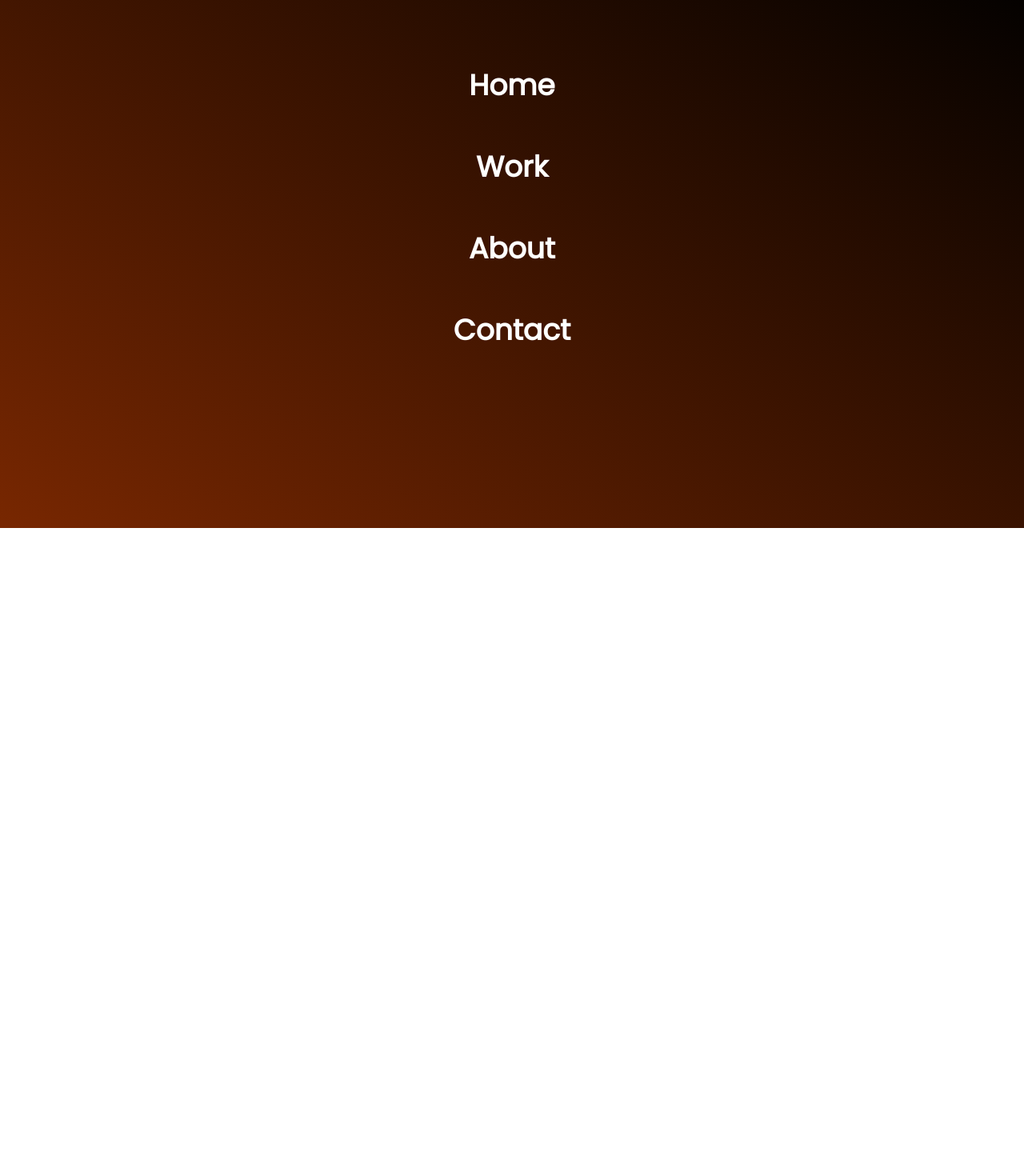
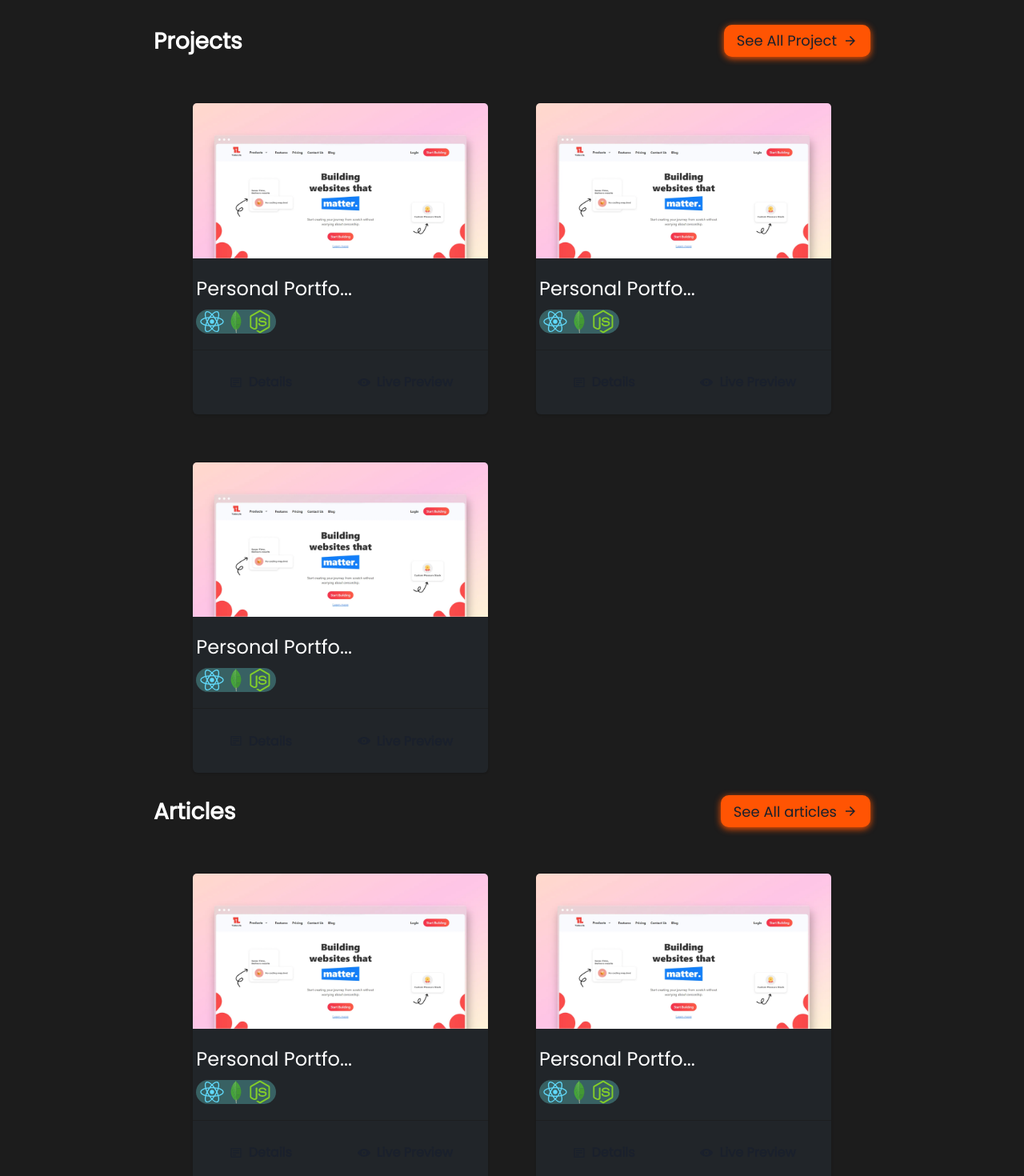
Before and after one commit to novertech411/portfolio-1.1, a React (Create React App) app: page /work in a window 1280 px wide. Shown: the part 140-1610 px from the top of the page at 80% size. Before the commit the page ends 800 px from the top, so only its background shows below. Built offline with nearby package versions, Linux system fonts and the light colour scheme.

Commit message:
work in progress

```diff
--- /dev/null
+++ b/src/components/Cardbar.js
@@ -0,0 +1,45 @@
+import { Button, Card, CardBody, CardFooter, Divider, Flex, Image, Spacer, Stack, Text } from '@chakra-ui/react'
+import React from 'react'
+import express from "../assets/images/express.png"
+import node from "../assets/images/nodejs.svg"
+import mongodb from "../assets/images/mongodb.svg"
+import react from "../assets/images/react.svg"
+import { ViewIcon } from "@chakra-ui/icons";
+import { BiDetail } from "react-icons/bi";
+import projectImage from "../assets/images/project1.webp";
+
+
+export default function Cardbar() {
+  return (
+
+ <Card bg="dark.300" color="white"  maxWidth={{base:'100%'}}  >
+          <Image borderTopRadius="5px" objectFit="cover" src={projectImage} />
+          <CardBody px="1" >
+            <Stack direction={{base:'row' , md:'column'}} p="0px" justifyContent="space-evenly ">
+
+              <Text p="0px" fontSize="2xl"  >Personal Portfo...</Text>
+
+
+              <Flex  justifyContent="center"  width={{base:'100px', md:'100'}}    bg="#386163" borderRadius="20px">
+
+                <Image  Width="30%" src={react} />
+                <Image Width="30%" src={mongodb} />
+                <Image  Width="30%" src={node} />
+
+
+              </Flex>
+            </Stack>
+          </CardBody>
+          <Divider color="dark.100"/>
+          <CardFooter>
+            <Stack direction='row' spacing="14" justifyContent="center" width="100%" px={3}  >
+              <Button   variant="ghost" leftIcon={<BiDetail />}> Details</Button>
+
+              <Button   variant="ghost" leftIcon={<ViewIcon />}>Live Preview</Button>
+            </Stack>
+          </CardFooter>
+        </Card>
+
+
+  )
+}
--- a/src/components/Navbar.js
+++ b/src/components/Navbar.js
@@ -9,12 +9,20 @@ import {
   HStack,
   Circle,
   Stack,
+  Button,
 } from "@chakra-ui/react";
+import { useState } from "react";
 import { NavLink } from "react-router-dom";
-
+import { Input } from '@chakra-ui/react'
 import Hamburger from "./hamburger/Hamburger";
+import "./hamburger/hamburger.css"
 
 export default function Navbar() {
+  const activeLink ="color: brand.100 ";
+  const normalLink = ""
+
+const [isOpen, setIsOpen] = useState('fales')
+
   return (
     <Box>
       <Flex p="30px" px="5%">
@@ -30,20 +38,22 @@ export default function Navbar() {
 
         <Show above="md">
           <HStack spacing={6} mr="40px">
-            <NavLink to="/">
+            <NavLink to="/"    >
               <Text as="b" color="brand.100">
                 Home
               </Text>
             </NavLink>
-            <NavLink to="/work">
-              <Text _hover={{ color: "brand.100" }} as="b" color="WhiteAlpha">
+            <NavLink to="/work"
+
+            >
+              <Text className={(isActive)  => (isActive ? activeLink : normalLink)} as="b" color="WhiteAlpha">
                 Work
               </Text>
             </NavLink>
 
             <NavLink to="/about">
               {" "}
-              <Text _hover={{ color: "brand.100" }} as="b" color="WhiteAlpha">
+              <Text className={(isActive)  => (isActive ? activeLink : normalLink)} as="b" color="WhiteAlpha">
                 About me
               </Text>{" "}
             </NavLink>
@@ -56,16 +66,23 @@ export default function Navbar() {
           </HStack>
         </Show>
         <Show below="md">
-          {" "}
-          <Box pos="fixed" right="10" zIndex={2}>
-            {" "}
-            <Circle p="11" bg="brand.100">
-              {" "}
-              <Hamburger />{" "}
-            </Circle>{" "}
-          </Box>{" "}
+
+          <Box pos="fixed" right="10" zIndex={2}  >
+
+            <Circle p='2' bg="brand.100"    boxShadow="0 7px 29px 0  rgb(255 84 3 / 30%)"  >
+            <div id="menu_button"     >
+      <Input type="checkbox" id="menu_checkbox"/>
+      <label for="menu_checkbox" id="menu_label"   >
+        <div id="menu_text_bar"   ></div>
+      </label>
+
+  </div>
+            </Circle>
+          </Box>
         </Show>
       </Flex>
+
+{isOpen &&
 
       <Flex pos="fixed"  bgGradient='linear( to-bl  , #000000 5% , #782701 )'
       w="100%"
@@ -74,16 +91,21 @@ export default function Navbar() {
       top="0"
       left="0"
       flexDirection="column"
+
+      display="none"
       >
 
         <Stack  textAlign="center" spacing={12}  fontSize="4xl"  margin="auto">
- <NavLink to="/"> <Text as="b" color="white"> Home </Text></NavLink>
- <NavLink to="/"> <Text as="b" color="white"> Work </Text></NavLink>
- <NavLink to="/"> <Text as="b" color="white"> About </Text></NavLink>
- <NavLink to="/"> <Text as="b" color="white"> Contact </Text></NavLink>
+ <NavLink to="/"   onClick={()  => setIsOpen(!isOpen)}> <Text as="b" color="brand.100"> Home </Text></NavLink>
+ <NavLink to="/work"   onClick={()  => setIsOpen(!isOpen)}> <Text as="b" color="white"> Work </Text></NavLink>
+ <NavLink to="/about"  onClick={()  => setIsOpen(!isOpen)}> <Text as="b" color="white"> About </Text></NavLink>
+ <NavLink to="/contact"  onClick={()  => setIsOpen(!isOpen)}> <Text as="b" color="white"> Contact </Text></NavLink>
             </Stack>
       </Flex>
+
+}
     </Box>
   );
 }
 //  boxShadow="0 7px 29px 0  rgb(255 84 3 / 30%)"
+// onClick={()  => setIsOpen(!isOpen)}
--- a/src/components/Projectsection.js
+++ b/src/components/Projectsection.js
@@ -19,6 +19,7 @@ import react from "../assets/images/react.svg"
 import { ViewIcon } from "@chakra-ui/icons";
 import { BiDetail } from "react-icons/bi";
 import projectImage from "../assets/images/project1.webp";
+import Cardbar from "./Cardbar";
 export default function Projectsection() {
   return (
     <Box py="34px" mx="auto" width="90%">
@@ -51,12 +52,12 @@ export default function Projectsection() {
         <Card mx="0.5rem" bg="dark.300" color="white">
           <Image borderTopRadius="5px" objectFit="cover" src={projectImage} />
           <CardBody>
-            <Stack direction='row' p="0px" justifyContent="space-between" >
+            <Stack direction='row' p="0px" gap={4} >
 
               <Text p="0px" fontSize="2xl"  >Personal Portfo...</Text>
 
 
-              <Flex  p="7px" justifyItems="center" bg="#386163" borderRadius="20px">
+              <Flex   p="7px" justifyItems="center" bg="#386163" borderRadius="20px">
 
                 <Image  Width="30px" src={react} />
                 <Image Width="30px" src={mongodb} />
@@ -75,6 +76,8 @@ export default function Projectsection() {
             </Stack>
           </CardFooter>
         </Card>
+
+        <Cardbar />
       </SimpleGrid>
     </Box>
   );
--- a/src/components/hamburger/Hamburger.js
+++ b/src/components/hamburger/Hamburger.js
@@ -1,16 +1,21 @@
 import { Input } from '@chakra-ui/react'
-import React from 'react'
+import React, { useState } from 'react'
+import { bool, func } from 'prop-types';
 import "../hamburger/hamburger.css"
 
-export default function Hamburger() {
+export default function Hamburger({  isOpen, setIsOpen}) {
+
   return (
-    <div id="webapp_cover" m="auto">
-    <div id="menu_button">
+
+    <div id="menu_button"     >
       <Input type="checkbox" id="menu_checkbox"/>
-      <label for="menu_checkbox" id="menu_label">
-        <div id="menu_text_bar"></div>
+      <label for="menu_checkbox" id="menu_label"   onClick={()  => setIsOpen(!isOpen)}>
+        <div id="menu_text_bar"   ></div>
       </label>
-    </div>
+
   </div>
   )
+
+
+
 }
--- a/src/components/hamburger/hamburger.css
+++ b/src/components/hamburger/hamburger.css
@@ -3,7 +3,7 @@
 }
 
 #menu_button {
-    width: 35px;
+    width: 27px;
     overflow: hidden;
   }
 
@@ -24,7 +24,7 @@
     position: absolute;
     left: 0;
     width: 100%;
-    height: 3px;
+    height: 2px;
     background-color: #fff;
   }
 
@@ -35,25 +35,25 @@
   }
 
   #menu_label:before {
-    top: 0;
+    top: 7px;
   }
 
   #menu_label:after {
-    top: 12px;
+    top: 14px;
   }
 
   #menu_text_bar {
-    top: 24px;
+    top: 21px;
   }
 
   #menu_text_bar:before {
     content: "MENU";
     position: absolute;
-    top: 7px;
+    top: 6px;
     right: 0;
     left: 0;
     color: #fff;
-    font-size: 10px;
+    font-size: 8px;
     font-weight: bold;
     font-family: "Montserrat", Arial, Helvetica, sans-serif;
     text-align: center;
--- a/src/pages/Work.js
+++ b/src/pages/Work.js
@@ -1,7 +1,80 @@
+import { Box, Button, Flex, SimpleGrid, Spacer, Text } from '@chakra-ui/react'
 import React from 'react'
+import { Icon } from '@chakra-ui/react'
+import { ArrowForwardIcon } from '@chakra-ui/icons'
+import Cardbar from '../components/Cardbar'
 
 export default function Work() {
   return (
-    <div>Work</div>
+    <Box  width={{ base: "95%", md: "80%", xl: "70%" }}  mx="auto" >
+
+
+      <Flex justifyContent="center"  mt="7" >
+        <Text as="b"  color="white" fontSize={28}>
+           Projects
+        </Text>{" "}
+        <Spacer />{" "}
+        <Button
+          fontSize="18"
+          boxShadow="rgb(255 84 3) 0px 2px 8px 0px;"
+          bg="brand.100"
+          borderRadius={10}
+          py={2}
+          px={4}
+          fontWeight="light"
+
+          rightIcon={<ArrowForwardIcon/>}
+        >
+          See All Project
+        </Button>
+      </Flex>
+      <SimpleGrid
+      pt={14}
+     px="5.5%"
+     minChildWidth={{base:"200px", md:"250px" , xl:"300px"}}
+     spacing='60px'
+
+      >
+<Cardbar/>
+<Cardbar/>
+<Cardbar/>
+
+      </SimpleGrid>
+
+
+      <Flex justifyContent="center"  mt="7" >
+        <Text as="b"  color="white" fontSize={28}>
+           Articles
+        </Text>{" "}
+        <Spacer />{" "}
+        <Button
+          fontSize="18"
+          boxShadow="rgb(255 84 3) 0px 2px 8px 0px;"
+          bg="brand.100"
+          borderRadius={10}
+          py={2}
+          px={4}
+          fontWeight="light"
+
+          rightIcon={<ArrowForwardIcon/>}
+        >
+          See All articles
+        </Button>
+      </Flex>
+
+      <SimpleGrid
+      pt={14}
+     px="5.5%"
+     minChildWidth={{base:"200px", md:"250px" , xl:"300px"}}
+     spacing='60px'
+
+      >
+<Cardbar />
+<Cardbar />
+
+
+      </SimpleGrid>
+
+      </Box>
   )
 }
```
